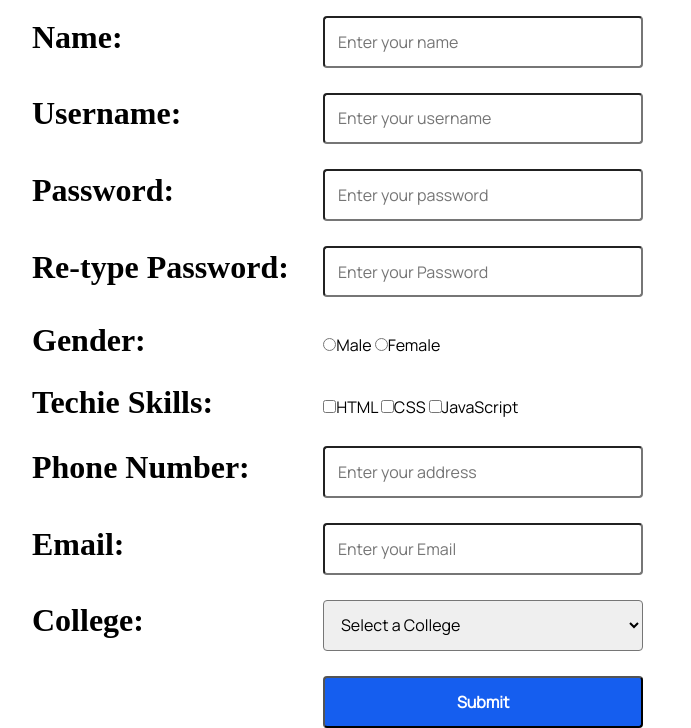
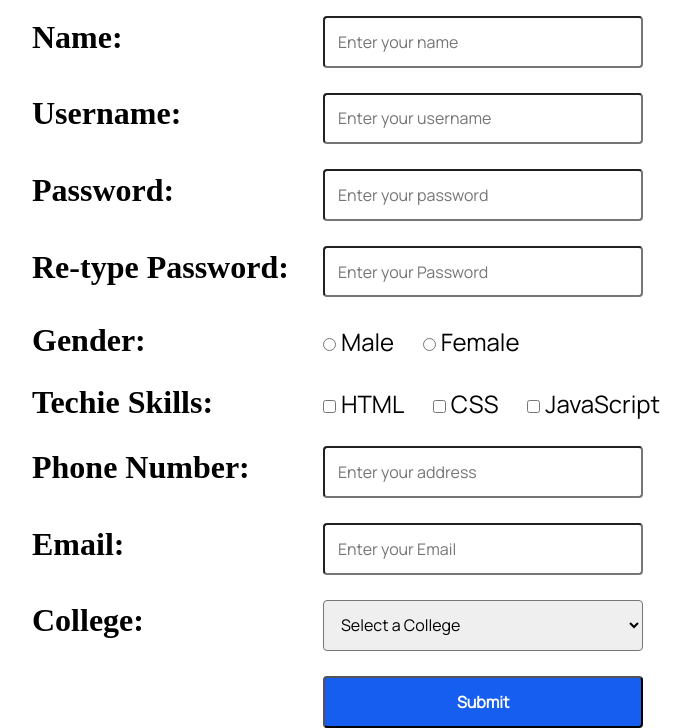
Before and after one commit to ukinebo1/justTask2, a plain HTML site: page form.html in a window 1280 px wide. Shown: the part 155-883 px from the top of the page, without its empty margins (288-979 px from the left). Drawn offline with Linux system fonts and the light colour scheme; a web font is replaced by a local one.

Commit message:
formPage

```diff
--- a/form.html
+++ b/form.html
@@ -42,15 +42,15 @@
 
         <div class="section">
             <label for="gender">Gender:</label>
-            <input type="radio" class="input_section" >Male
-            <input type="radio"class="input_section" >Female
+            <span><input type="radio" class="inputSection"> Male</span>&nbsp;&nbsp;&nbsp;&nbsp;&nbsp;&nbsp;&nbsp;&nbsp;
+            <span><input type="radio"class="input_section"> Female</span>
         </div>
 
         <div class="section">
             <label for="skills">Techie Skills:</label>
-            <input type="checkbox" name="html" id="html" class="inputSkills">HTML
-            <input type="checkbox" name="css" id="css" class="inputSkills">CSS
-            <input type="checkbox" name="javascript" id="javascript" class="inputSkills">JavaScript
+            <span><input type="checkbox" name="html" id="html" class="inputSkills"> HTML</span>&nbsp;&nbsp;&nbsp;&nbsp;&nbsp;&nbsp;&nbsp;&nbsp;
+            <span><input type="checkbox" name="css" id="css" class="inputSkills"> CSS</span>&nbsp;&nbsp;&nbsp;&nbsp;&nbsp;&nbsp;&nbsp;&nbsp;
+            <span><input type="checkbox" name="javascript" id="javascript" class="inputSkills"> JavaScript</span>
         </div>
 
         <div class="section">
--- a/styles/form.css
+++ b/styles/form.css
@@ -55,3 +55,12 @@ label{
     font-family: 'Manrope', sans-serif
 
 }
+span{
+    font-size: 24px;
+    font-family: 'Manrope', sans-serif;
+    font-weight: 500;
+    line-height: 24px;
+    color: #000000;
+
+    /* padding: 2%; */
+}
```
